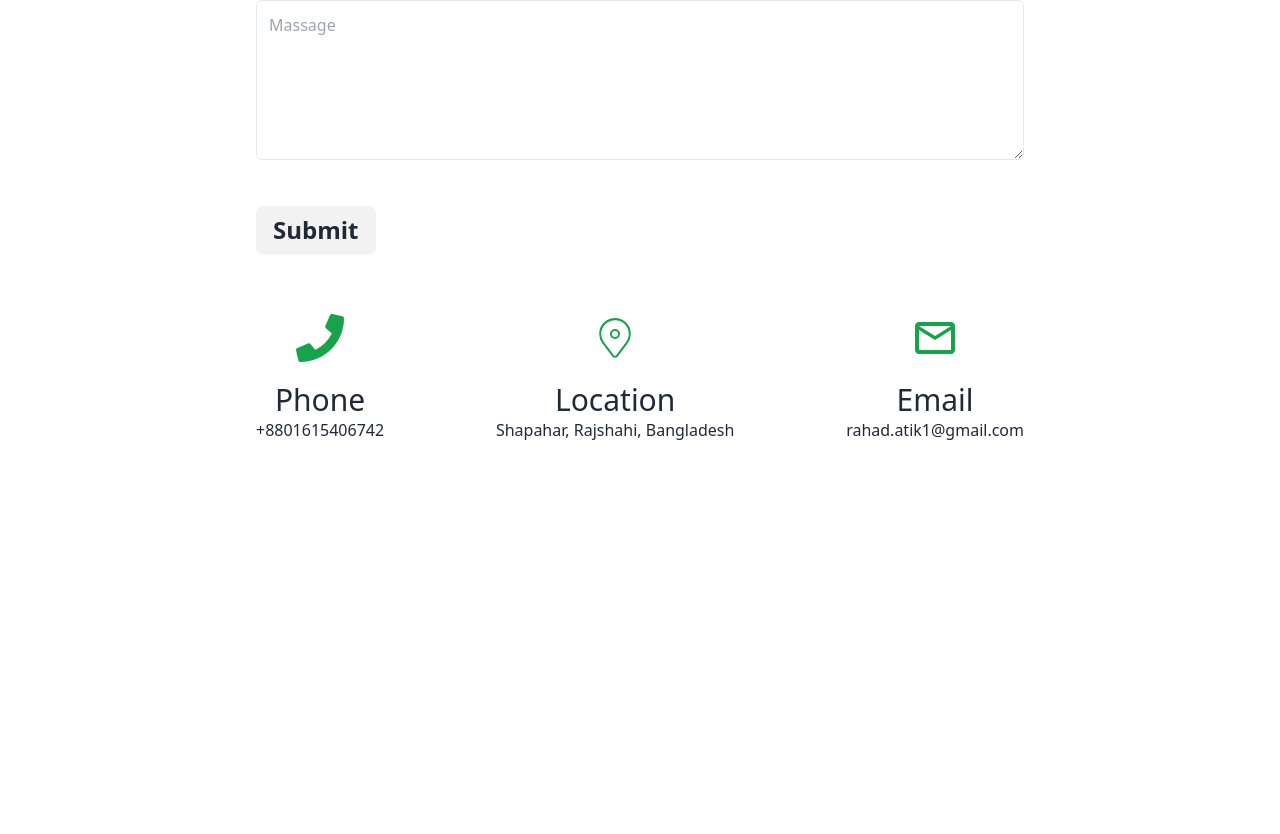
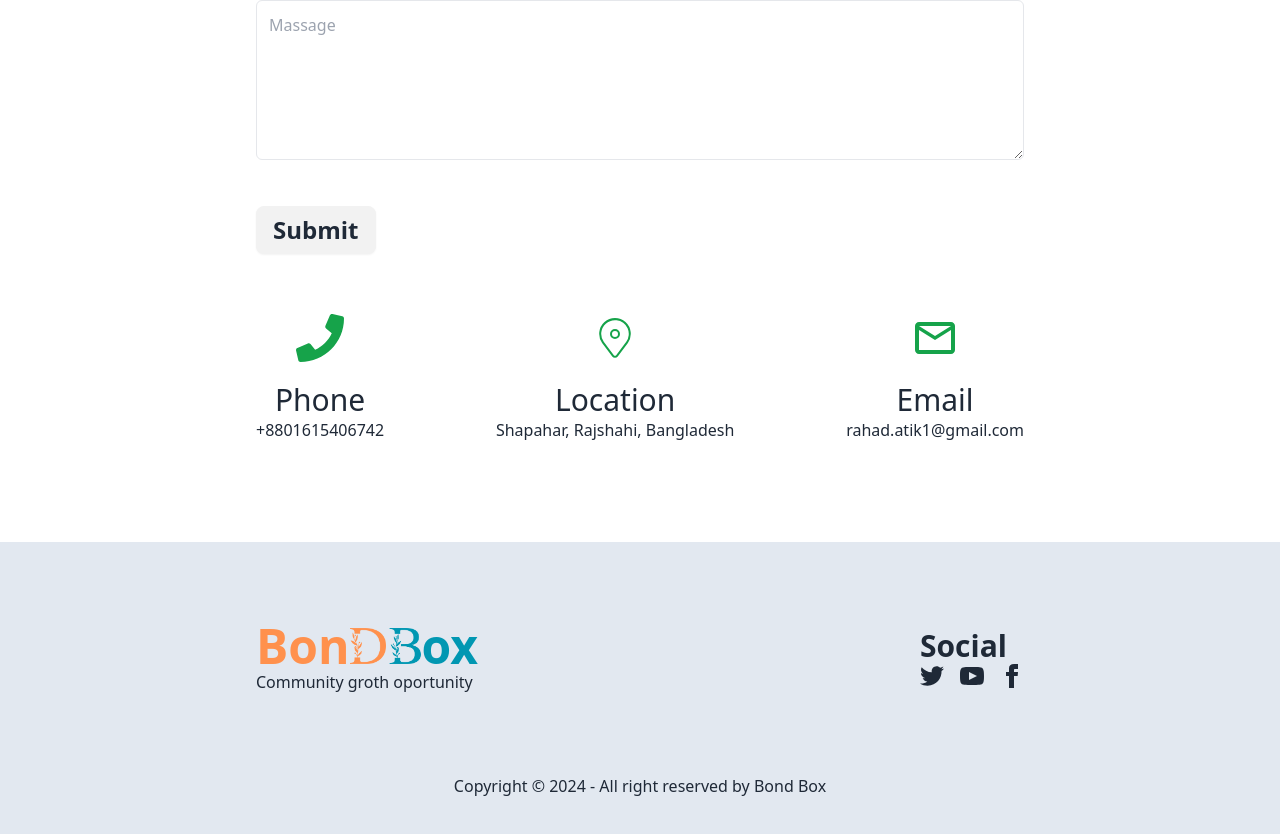
Before and after one commit to atikrahad/bondbox-client, a React (Vite) app: page / in a window 1280 px wide. Shown: the part 1790-2624 px from the top of the page. Before the commit the page ends 2332 px from the top, so only its background shows below. Built offline with nearby package versions, Linux system fonts and the light colour scheme; no server answers.

Commit message:
adding footer in landing page

```diff
--- /dev/null
+++ b/src/Layout/Otherslayout/Components/Footer.jsx
@@ -0,0 +1,31 @@
+import Logo from '../../MainLayout/Shared/Logo';
+
+const Footer = () => {
+    return (
+        <div className='bg-slate-200'>
+            <div className='max-w-screen-md mx-auto '>
+            <footer className="bg flex flex-col items-center justify-center">
+                <div className='md:flex md:flex-row flex-col items-center w-full py-20 justify-between'>
+                    <aside>
+                        <Logo></Logo>
+                        <p>Community groth oportunity</p>
+                    </aside>
+                    <nav>
+                        <h6 className="text-3xl font-semibold ">Social</h6>
+                        <div className="flex gap-4">
+                            <a><svg xmlns="http://www.w3.org/2000/svg" width="24" height="24" viewBox="0 0 24 24" className="fill-current"><path d="M24 4.557c-.883.392-1.832.656-2.828.775 1.017-.609 1.798-1.574 2.165-2.724-.951.564-2.005.974-3.127 1.195-.897-.957-2.178-1.555-3.594-1.555-3.179 0-5.515 2.966-4.797 6.045-4.091-.205-7.719-2.165-10.148-5.144-1.29 2.213-.669 5.108 1.523 6.574-.806-.026-1.566-.247-2.229-.616-.054 2.281 1.581 4.415 3.949 4.89-.693.188-1.452.232-2.224.084.626 1.956 2.444 3.379 4.6 3.419-2.07 1.623-4.678 2.348-7.29 2.04 2.179 1.397 4.768 2.212 7.548 2.212 9.142 0 14.307-7.721 13.995-14.646.962-.695 1.797-1.562 2.457-2.549z"></path></svg></a>
+                            <a><svg xmlns="http://www.w3.org/2000/svg" width="24" height="24" viewBox="0 0 24 24" className="fill-current"><path d="M19.615 3.184c-3.604-.246-11.631-.245-15.23 0-3.897.266-4.356 2.62-4.385 8.816.029 6.185.484 8.549 4.385 8.816 3.6.245 11.626.246 15.23 0 3.897-.266 4.356-2.62 4.385-8.816-.029-6.185-.484-8.549-4.385-8.816zm-10.615 12.816v-8l8 3.993-8 4.007z"></path></svg></a>
+                            <a><svg xmlns="http://www.w3.org/2000/svg" width="24" height="24" viewBox="0 0 24 24" className="fill-current"><path d="M9 8h-3v4h3v12h5v-12h3.642l.358-4h-4v-1.667c0-.955.192-1.333 1.115-1.333h2.885v-5h-3.808c-3.596 0-5.192 1.583-5.192 4.615v3.385z"></path></svg></a>
+                        </div>
+                    </nav>
+                </div>
+                <aside className='pb-10'>
+                    <p>Copyright © 2024 - All right reserved by Bond Box</p>
+                </aside>
+            </footer>
+        </div>
+        </div>
+    );
+};
+
+export default Footer;
--- a/src/Layout/Otherslayout/Pages/Landingpage/Landingpage.jsx
+++ b/src/Layout/Otherslayout/Pages/Landingpage/Landingpage.jsx
@@ -1,4 +1,5 @@
 import Banner from "../../Components/Banner"
+import Footer from "../../Components/Footer"
 import Givefeadback from "../../Components/Givefeedback"
 import Landingpagenavber from "../../Components/Landingpagenavber"
 import Ourservises from "../../Components/Ourservices"
@@ -10,6 +11,7 @@
       <Banner></Banner>
       <Ourservises></Ourservises>
       <Givefeadback></Givefeadback>
+      <Footer></Footer>
     </div>
   )
 }
```
